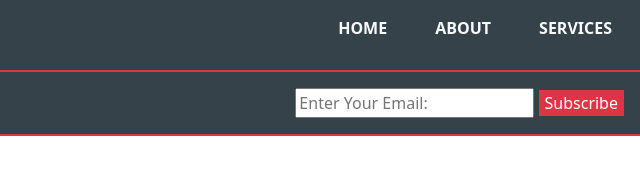
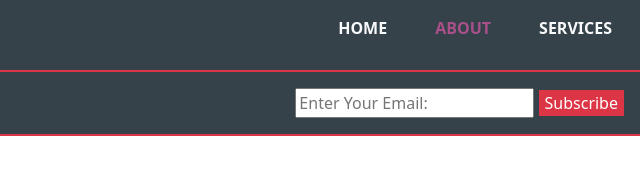
Before and after one commit to bemrekalkan/Project-06_Website-Page-Design, a plain HTML site: page solution/about.html in a window 1280 px wide. Shown: the top 181 px of the page, 640-1280 px from the left. Drawn offline with nearby package versions, Linux system fonts and the light colour scheme.

Commit message:
keep going.

```diff
--- a/solution/about.html
+++ b/solution/about.html
@@ -33,7 +33,10 @@
         </li>
 
         <li>
-          <a href="./about.html" class="clar text-decoration-none text-light"
+          <a
+            href="./about.html"
+            class="clar text-decoration-none"
+            style="color: #a9508b"
             >ABOUT</a
           >
         </li>
```
